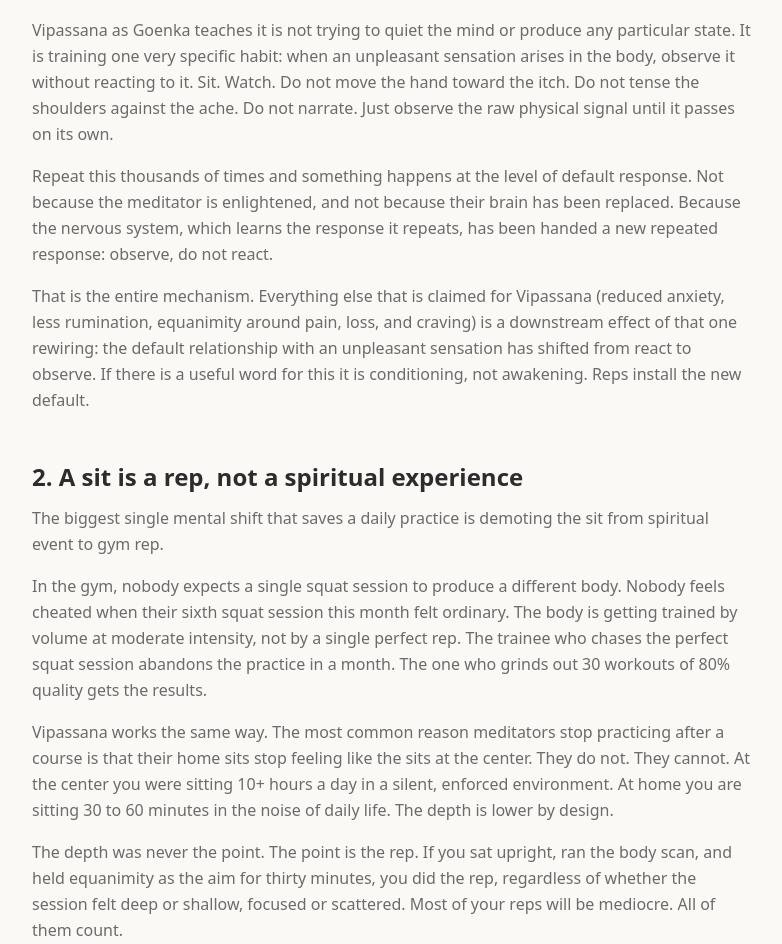
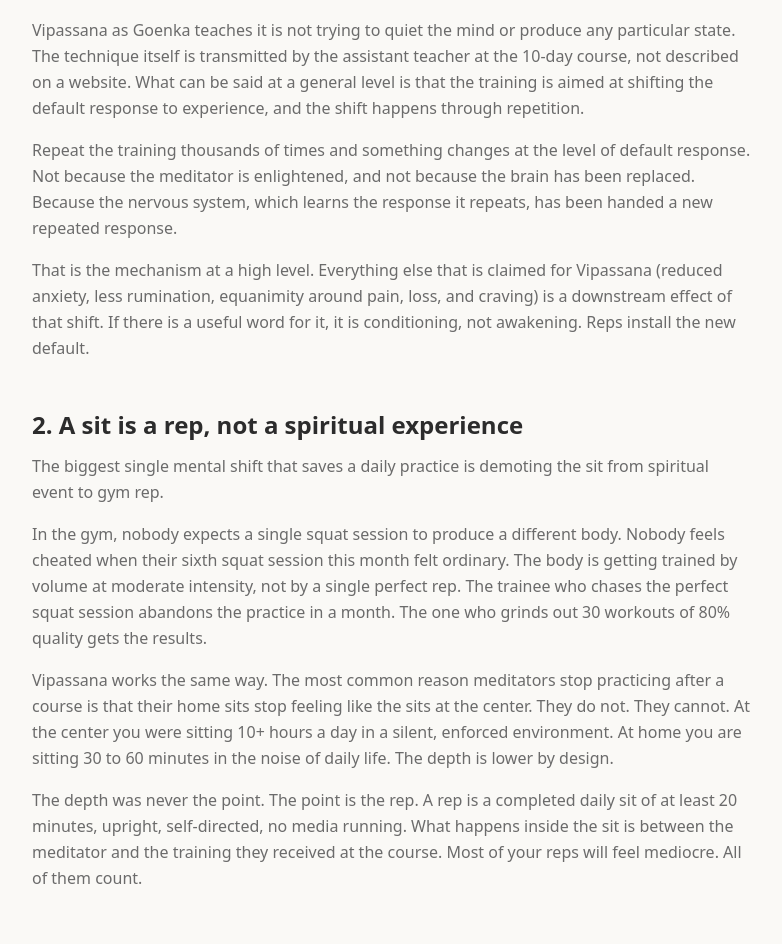
Before and after one commit to m13v/vipassana-cool, a Next.js app: page /t/vipassana-daily-practice in a window 1280 px wide. Shown: the part 1522-2466 px from the top of the page, without its empty margins (248-1030 px from the left). Built offline with nearby package versions, Linux system fonts and the light colour scheme.

Commit message:
Update Vipassana copy to redefine rep and remove technique details

```diff
--- a/src/app/t/vipassana-daily-practice/page.tsx
+++ b/src/app/t/vipassana-daily-practice/page.tsx
@@ -208,26 +208,25 @@
           </p>
           <p className="mb-4">
             Vipassana as Goenka teaches it is not trying to quiet the mind or
-            produce any particular state. It is training one very specific
-            habit: when an unpleasant sensation arises in the body, observe it
-            without reacting to it. Sit. Watch. Do not move the hand toward the
-            itch. Do not tense the shoulders against the ache. Do not narrate.
-            Just observe the raw physical signal until it passes on its own.
+            produce any particular state. The technique itself is transmitted
+            by the assistant teacher at the 10-day course, not described on a
+            website. What can be said at a general level is that the training
+            is aimed at shifting the default response to experience, and the
+            shift happens through repetition.
           </p>
           <p className="mb-4">
-            Repeat this thousands of times and something happens at the level
-            of default response. Not because the meditator is enlightened, and
-            not because their brain has been replaced. Because the nervous
-            system, which learns the response it repeats, has been handed a new
-            repeated response: observe, do not react.
+            Repeat the training thousands of times and something changes at
+            the level of default response. Not because the meditator is
+            enlightened, and not because the brain has been replaced. Because
+            the nervous system, which learns the response it repeats, has
+            been handed a new repeated response.
           </p>
           <p>
-            That is the entire mechanism. Everything else that is claimed for
-            Vipassana (reduced anxiety, less rumination, equanimity around
-            pain, loss, and craving) is a downstream effect of that one
-            rewiring: the default relationship with an unpleasant sensation has
-            shifted from react to observe. If there is a useful word for this
-            it is conditioning, not awakening. Reps install the new default.
+            That is the mechanism at a high level. Everything else that is
+            claimed for Vipassana (reduced anxiety, less rumination, equanimity
+            around pain, loss, and craving) is a downstream effect of that
+            shift. If there is a useful word for it, it is conditioning, not
+            awakening. Reps install the new default.
           </p>
         </section>
 
@@ -256,11 +255,11 @@
             of daily life. The depth is lower by design.
           </p>
           <p>
-            The depth was never the point. The point is the rep. If you sat
-            upright, ran the body scan, and held equanimity as the aim for
-            thirty minutes, you did the rep, regardless of whether the session
-            felt deep or shallow, focused or scattered. Most of your reps will
-            be mediocre. All of them count.
+            The depth was never the point. The point is the rep. A rep is a
+            completed daily sit of at least 20 minutes, upright, self-directed,
+            no media running. What happens inside the sit is between the
+            meditator and the training they received at the course. Most of
+            your reps will feel mediocre. All of them count.
           </p>
         </section>
 
@@ -332,9 +331,8 @@
           <p className="mb-6">
             Rewiring is a count-of-repetitions problem, not a total-minutes
             problem. Every morning that the nervous system encodes the same
-            lesson (unpleasant sensation observed without acting) is a
-            deposit. A longer sit is a longer deposit on that morning, but the
-            frequency of mornings is doing the arithmetic.
+            habit is a deposit. A longer sit is a longer deposit on that
+            morning, but the frequency of mornings is doing the arithmetic.
           </p>
           <RepEconomics />
           <p className="mt-6">
@@ -363,10 +361,10 @@
             6. Four sessions that do not count as a rep
           </h2>
           <p className="mb-6">
-            Not every time you put yourself on a cushion is a rep. A rep is
-            upright, self-directed, attention on sensation, at a dose above
-            roughly twenty minutes. Four common sessions fail one or more of
-            those conditions and do not install anything useful.
+            Not every time you put yourself on a cushion is a rep. A rep is a
+            completed daily sit of at least 20 minutes, upright, self-directed,
+            no media running. Four common sessions fail one or more of those
+            conditions and do not install anything useful.
           </p>
           <InvalidReps />
           <p className="mt-6">
@@ -484,10 +482,11 @@
           <ul className="mb-6 list-disc space-y-2 pl-6">
             <li>
               <strong className="text-foreground">
-                A rep is upright, self-directed, 20+ minutes, on sensation.
+                A rep is upright, self-directed, at least 20 minutes, no media
+                running.
               </strong>{" "}
-              Four conditions. All four, or it is a different session category,
-              not a Vipassana rep.
+              All four conditions, or it is a different session category, not
+              a Vipassana rep.
             </li>
             <li>
               <strong className="text-foreground">
@@ -544,7 +543,7 @@
             drifted, the honest answer is that the rep count, not the
             motivation, is the thing to rebuild.{" "}
             <NumberTicker value={20} /> minutes tomorrow morning, upright,
-            self-directed, on sensation, counts as one.
+            self-directed, counts as one.
           </p>
         </section>
       </div>
```
